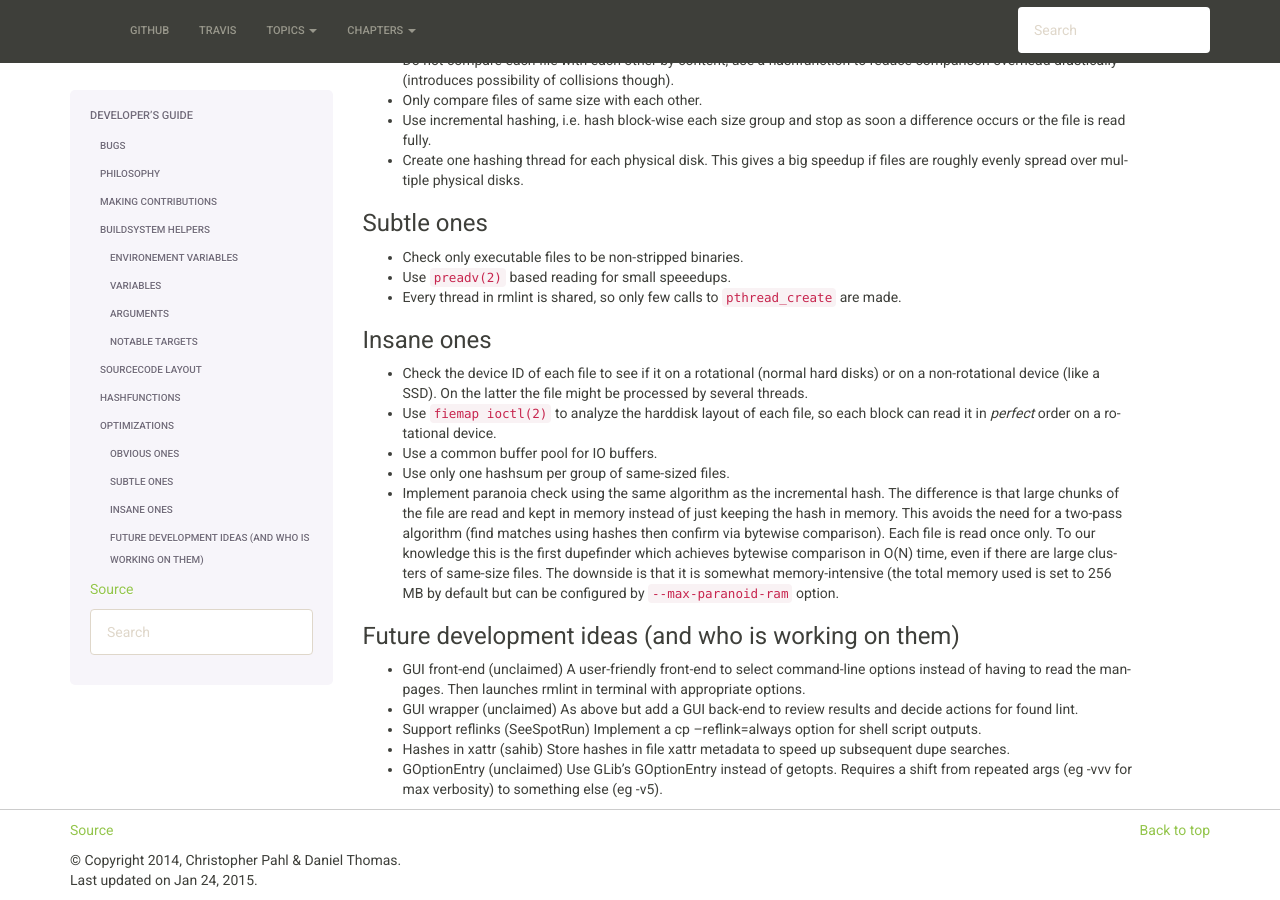
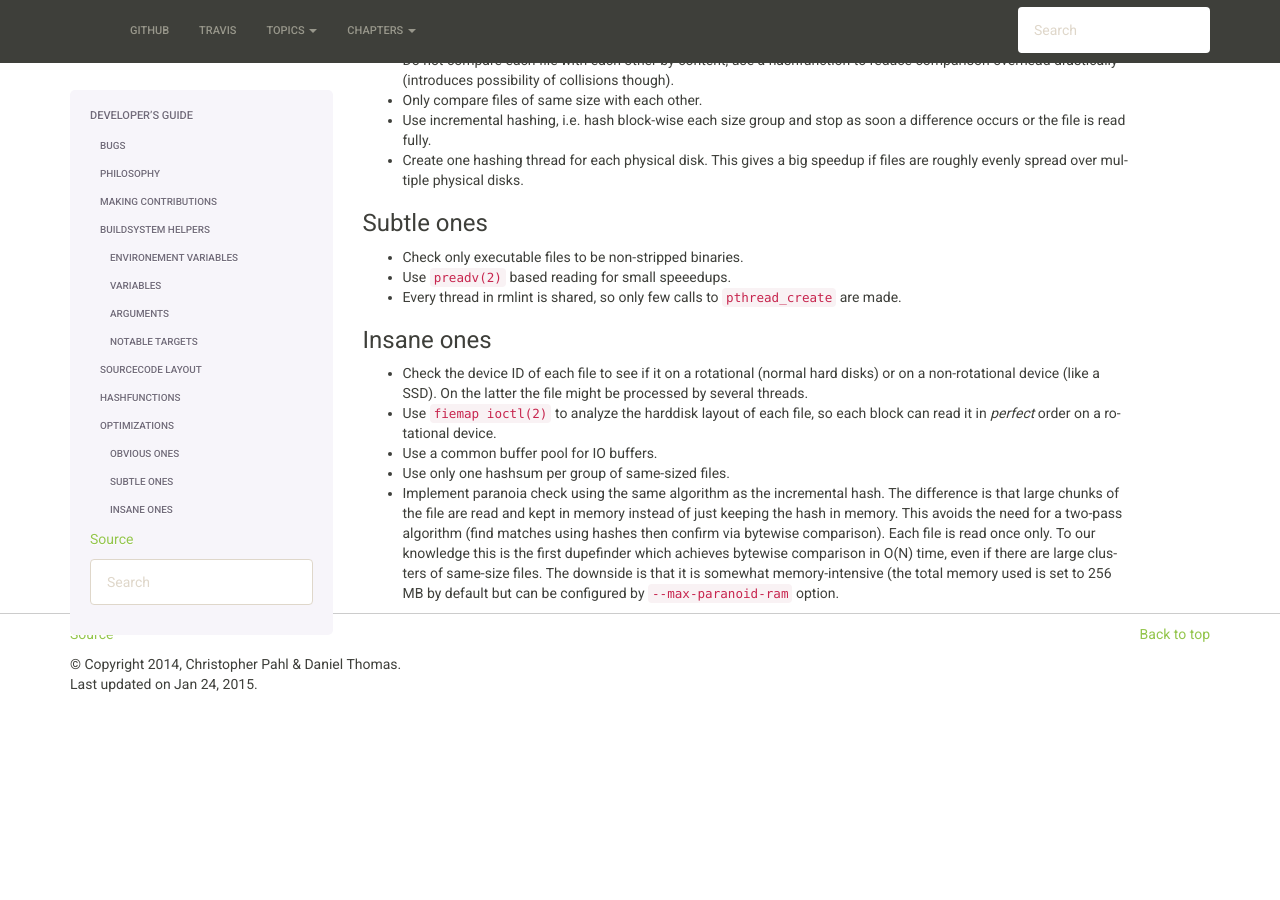
Before and after one commit to sahib/rmlint, a Sphinx documentation site: the page built from docs/developers.rst, in a window 1280 px wide and 900 px high, scrolled down 2594 px. Built offline with Sphinx 7.4.7, drawn with Linux system fonts in a browser that asks for light colours; after the commit the page ends 3298 px from its top, so only the background shows below that.

Commit message:
docs: removed ideas section (should use issue tracker)

```diff
--- a/docs/developers.rst
+++ b/docs/developers.rst
@@ -258,19 +258,3 @@ Insane ones
   bytewise comparison in O(N) time, even if there are large clusters of same-size
   files.  The downside is that it is somewhat memory-intensive (the total memory used
   is set to 256 MB by default but can be configured by ``--max-paranoid-ram`` option.
-
-Future development ideas (and who is working on them)
-~~~~~~~~~~~~~~~~~~~~~~~~
-
-- GUI front-end (unclaimed)
-  A user-friendly front-end to select command-line options instead of having to read
-  the manpages.  Then launches rmlint in terminal with appropriate options.
-- GUI wrapper (unclaimed)
-  As above but add a GUI back-end to review results and decide actions for found lint.
-- Support reflinks (SeeSpotRun)
-  Implement a cp --reflink=always option for shell script outputs.
-- Hashes in xattr (sahib)
-  Store hashes in file xattr metadata to speed up subsequent dupe searches.
-- GOptionEntry (unclaimed)
-  Use GLib's GOptionEntry instead of getopts.  Requires a shift from repeated
-  args (eg -vvv for max verbosity) to something else (eg -v5).
```
